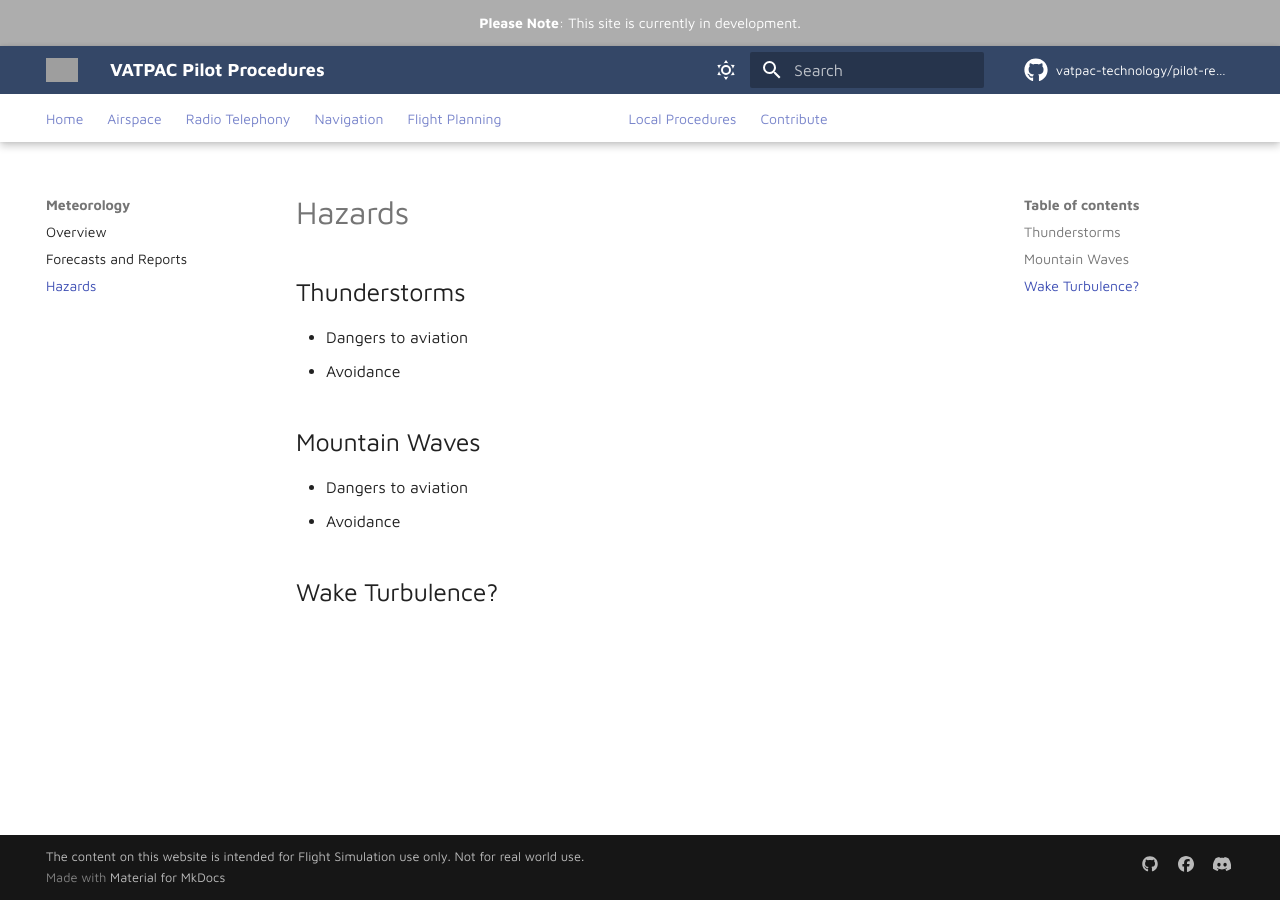
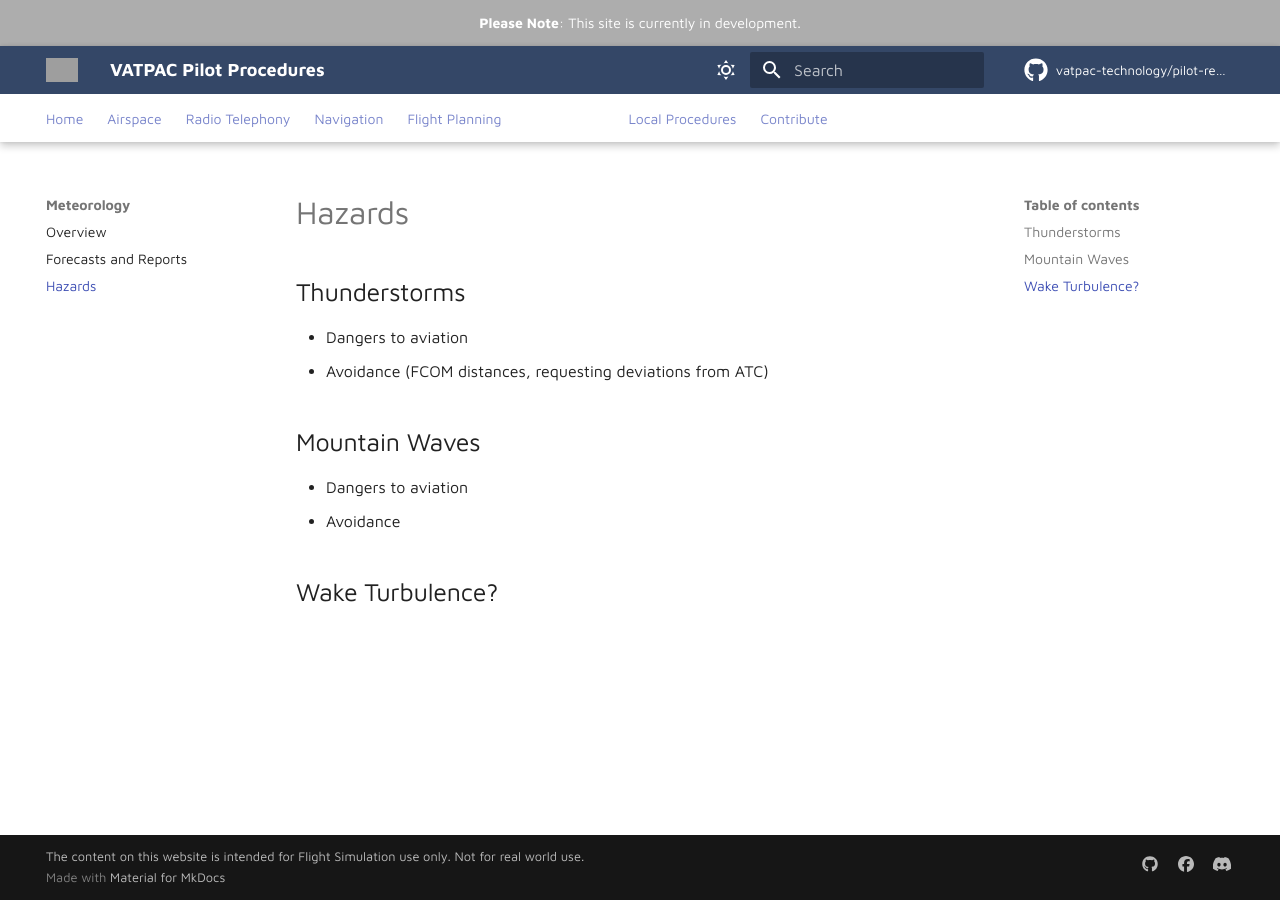
Before and after one commit to vatpac-technology/pilot-resources, an MkDocs documentation site: the page built from docs/meteorology/hazards.md, in a window 1280 px wide. Built offline with MkDocs 1.6.1 and Material for MkDocs 9.7.7, drawn with Linux system fonts in a browser that asks for light colours; comment, search, counter and statistics services are not loaded; grey boxes are pictures that could not be loaded.

Commit message:
Add notes

```diff
--- a/docs/meteorology/hazards.md
+++ b/docs/meteorology/hazards.md
@@ -6,7 +6,7 @@
 
 ## Thunderstorms
 - Dangers to aviation
-- Avoidance
+- Avoidance (FCOM distances, requesting deviations from ATC)
 
 ## Mountain Waves
 - Dangers to aviation
```
